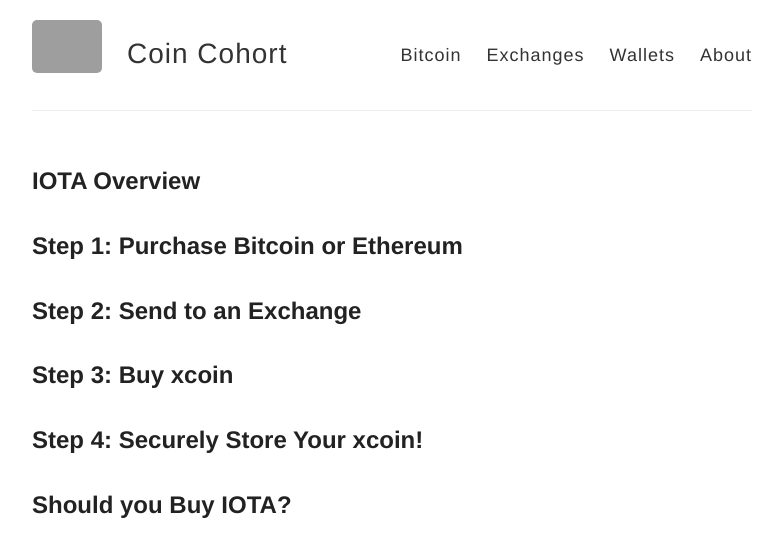
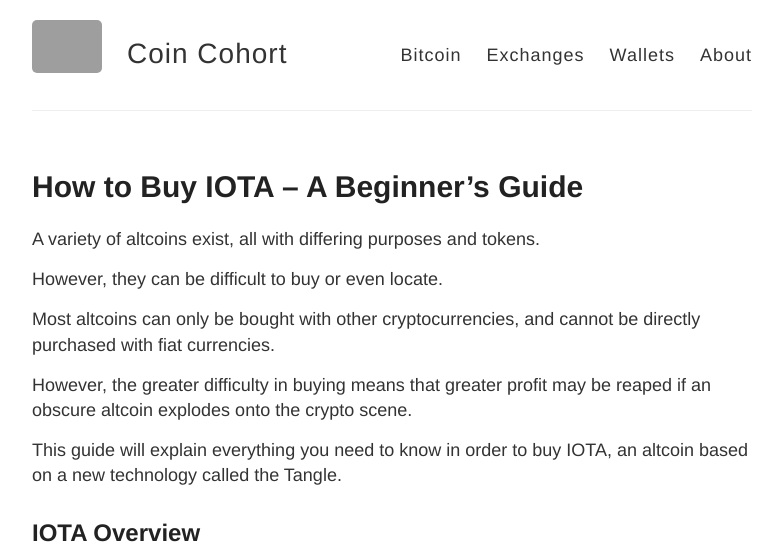
Before and after one commit to homebodygym/homebodygym, a Jekyll site: the page built from pages/altcoins/iota/iota.md, in a window 1280 px wide and 1400 px high, cut to the strip 0-544 px from the top of the window. Shown: the whole strip, without its empty margins (248-1030 px from the left). Built offline with Jekyll 4.4.1, drawn with Linux system fonts in a browser that asks for light colours; a script that is not in the unit is left out; some of the changed text lies outside the part shown; grey boxes are pictures that could not be loaded.

Commit message:
Started iota page

```diff
--- a/pages/altcoins/iota/iota.md
+++ b/pages/altcoins/iota/iota.md
@@ -1,11 +1,36 @@
 ---
-title: "How to Buy IOTA: A Beginner's Guide "
+title: "How to Buy IOTA – A Beginner's Guide "
 layout: default
 permalink: "/altcoins/iota/"
 seotitle: "How to Buy IOTA Quickly with Credit or Debit (2018)"
 ---
 
+# How to Buy IOTA – A Beginner's Guide
+
+A variety of altcoins exist, all with differing purposes and tokens.
+
+However, they can be difficult to buy or even locate.
+
+Most altcoins can only be bought with other cryptocurrencies, and cannot be directly purchased with fiat currencies.
+
+However, the greater difficulty in buying means that greater profit may be reaped if an obscure altcoin explodes onto the crypto scene.
+
+This guide will explain everything you need to know in order to buy IOTA, an altcoin based on a new technology called the Tangle.
+
 ## IOTA Overview
+
+IOTA is a cyrptocurrency based on an entirely new distributed ledger known as the Tangle.
+
+The Tangle is based on a data structure known as Directed Acyclic Graph (DAG). This vastly different from the blockchain that Bitcoin and other altcoins utilize.
+
+In order to complete a transaction on the IOTA network, that transaction must verify two previous transactions. This small Proof-of-Work renders miners irrevelant. It also gives IOTA a number of unique features:
+
+* The more users on the network, the faster transactions are verified, giving IOTA high scalability
+* No transaction fees
+* More decentralized than any blockchain since it has no miners
+* IOTA utilizes a trinary hash function called Curl, which makes it immune to quantum computers
+
+![The Tangle](/img/altcoins/iota/tangle.png){: .img-middle}
 
 ## Step 1: Purchase Bitcoin or Ethereum
 
```
Also changed, not shown: img/altcoins/iota/tangle.png (added).
